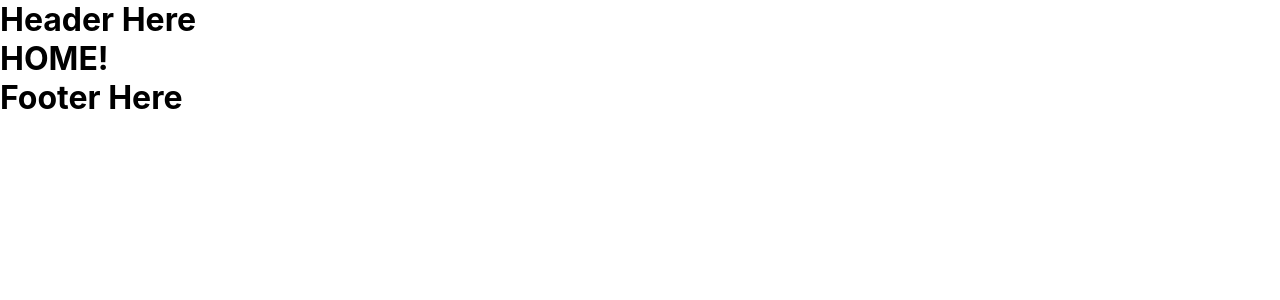
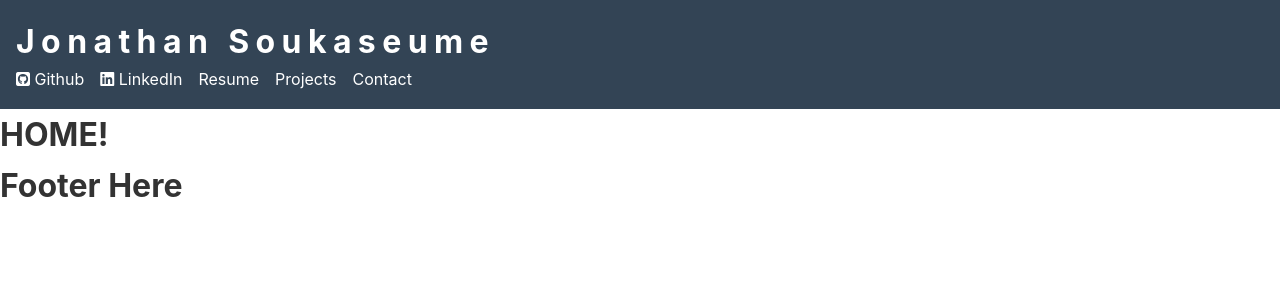
Before and after one commit to jsoomie/mern-profile, a React (Create React App) app in the folder client/: page / in a window 1280 px wide. Shown: the top 300 px of the page. Built offline with nearby package versions, Linux system fonts and the light colour scheme.

Commit message:
added some links to nav and styled

```diff
--- a/client/public/index.html
+++ b/client/public/index.html
@@ -11,6 +11,10 @@
     />
     <link rel="apple-touch-icon" href="%PUBLIC_URL%/logo192.png" />
     <link rel="manifest" href="%PUBLIC_URL%/manifest.json" />
+    <script
+      src="https://kit.fontawesome.com/5a4fb87ca9.js"
+      crossorigin="anonymous"
+    ></script>
     <title>Jonathan's Profile</title>
   </head>
   <body>
--- a/client/src/components/Header/Header.css
+++ b/client/src/components/Header/Header.css
@@ -0,0 +1,26 @@
+.header-container {
+  background-color: #345;
+  width: 100%;
+  color: white;
+  padding-top: 1rem;
+}
+
+.header-container h1 {
+  letter-spacing: 0.4rem;
+}
+
+.header-list {
+  display: flex;
+  align-items: center;
+}
+
+.header-list-container {
+  background-color: #345;
+  color: #fff;
+  width: 100%;
+}
+
+.header-list li {
+  padding-right: 1rem;
+  margin-bottom: 1rem;
+}
--- a/client/src/components/Header/Header.js
+++ b/client/src/components/Header/Header.js
@@ -1,8 +1,37 @@
+import "./Header.css";
+import { Fragment } from "react";
+
 export const Header = () => {
   return (
-    <div>
-      <h1>Header Here</h1>
-    </div>
+    <Fragment>
+      <div className="header-container px-1">
+        <h1>Jonathan Soukaseume</h1>
+      </div>
+      <div className="header-list-container px-1">
+        <ul className="header-list">
+          <li>
+            <a href="https://github.com/sksmejn">
+              <i class="fab fa-github-square"></i> Github
+            </a>
+          </li>
+          <li>
+            <a
+              href="https://www.linkedin.com/in/jonathan-soukaseume/"
+              title="Add me on LinkedIn!"
+            >
+              <i class="fab fa-linkedin"></i> LinkedIn
+            </a>
+          </li>
+          <li>
+            <a href="https://drive.google.com/file/d/1ZR4-VGneh9u5eKDYIBgDVFg5mXNxKbgP/view?usp=sharing">
+              Resume
+            </a>
+          </li>
+          <li>Projects</li>
+          <li>Contact</li>
+        </ul>
+      </div>
+    </Fragment>
   );
 };
 
--- a/client/src/index.css
+++ b/client/src/index.css
@@ -10,4 +10,127 @@ body {
     sans-serif;
   -webkit-font-smoothing: antialiased;
   -moz-osx-font-smoothing: grayscale;
+  font-size: 1rem;
+  line-height: 1.6;
+  background-color: #fff;
+  color: #333;
 }
+
+a {
+  color: #fff;
+  text-decoration: none;
+}
+
+ul {
+  list-style: none;
+}
+
+.container {
+  max-width: 1100px;
+  margin: auto;
+  overflow: hidden;
+  padding: 0 2rem;
+}
+
+.text-center {
+  text-align: center;
+}
+
+.text-right {
+  text-align: right;
+}
+
+.text-left {
+  text-align: left;
+}
+
+.all-center {
+  display: flex;
+  flex-direction: column;
+  width: 100%;
+  margin: auto;
+  justify-content: center;
+  align-items: center;
+  text-align: center;
+}
+
+.p {
+  padding: 0.5rem;
+}
+.p-1 {
+  padding: 1rem;
+}
+.p-2 {
+  padding: 2rem;
+}
+.p-3 {
+  padding: 3rem;
+}
+.py {
+  padding: 0.5rem 0;
+}
+.py-1 {
+  padding: 1rem 0;
+}
+.py-2 {
+  padding: 2rem 0;
+}
+.py-3 {
+  padding: 3rem 0;
+}
+
+.px {
+  padding: 0 0.5rem;
+}
+.px-1 {
+  padding: 0 1rem;
+}
+.px-2 {
+  padding: 0 2rem;
+}
+.px-3 {
+  padding: 0 3rem;
+}
+
+.m {
+  margin: 0.5rem;
+}
+.m-1 {
+  margin: 1rem;
+}
+.m-2 {
+  margin: 2rem;
+}
+.m-3 {
+  margin: 3rem;
+}
+.my {
+  margin: 0.5rem 0;
+}
+.my-1 {
+  margin: 1rem 0;
+}
+.my-2 {
+  margin: 2rem 0;
+}
+.my-3 {
+  margin: 3rem 0;
+}
+
+.grid-2 {
+  display: grid;
+  grid-template-columns: repeat(2, 1fr);
+  grid-gap: 1rem;
+}
+
+.grid-3 {
+  display: grid;
+  grid-template-columns: repeat(3, 1fr);
+  grid-gap: 1rem;
+}
+
+.grid-4 {
+  display: grid;
+  grid-template-columns: repeat(4, 1fr);
+  grid-gap: 1rem;
+}
```
